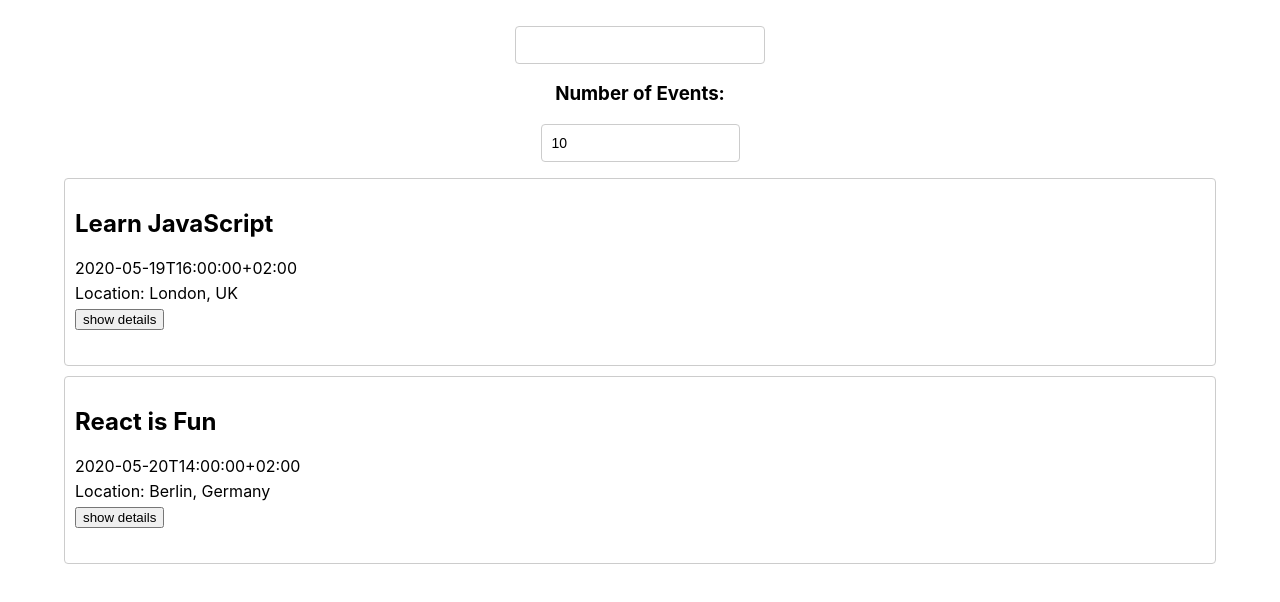
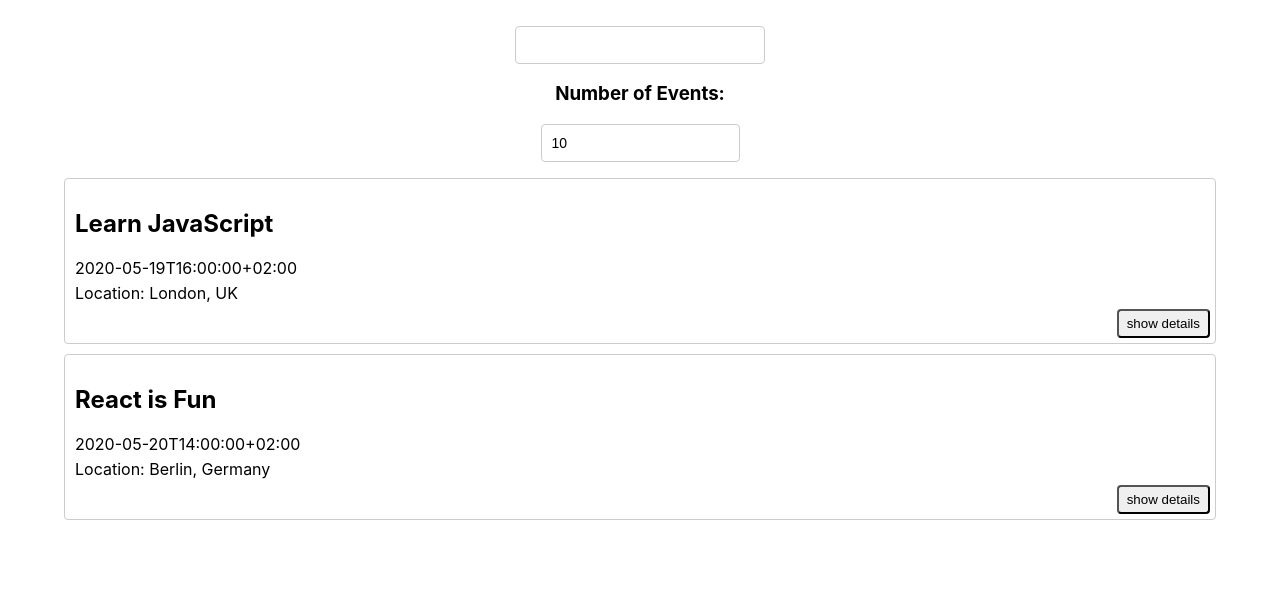
Before and after one commit to abb-cf/Meet, a React (Create React App) app: page / in a window 1280 px wide. Shown: the top 602 px of the page. Built offline with nearby package versions, Linux system fonts and the light colour scheme.

Commit message:
fixing mixed up className 'details-btn', adding testing to make sure the NumberOfEvents is rendered

```diff
--- a/src/Event.js
+++ b/src/Event.js
@@ -24,7 +24,7 @@ class Event extends Component {
                     {`Location: ${event.location}`}
                 </p>
                 <button
-                    className='details-button'
+                    className='details-btn'
                     onClick={this.toggleDetails}
                 >
                     {collapsed ? 'show' : 'hide'} details
```
Also changed, not shown: 2 other files (tests, documents, lock files or other folders).
